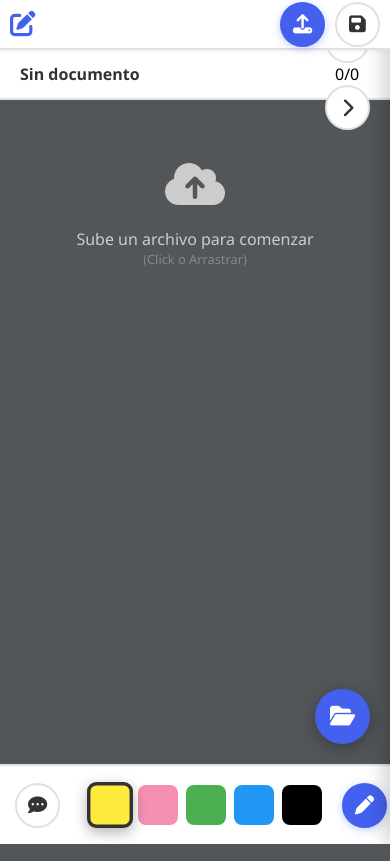
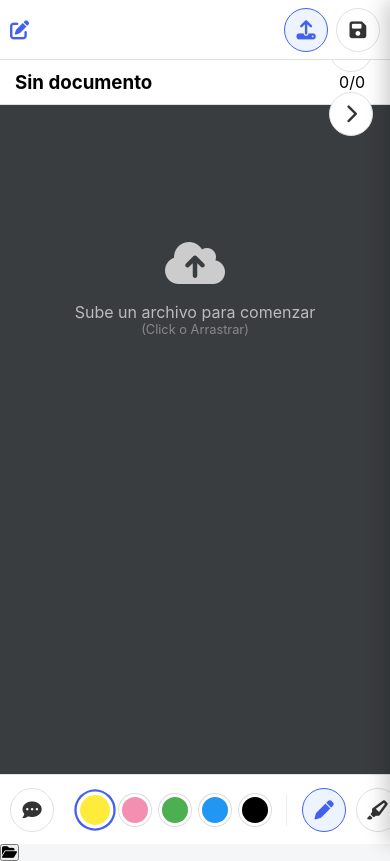
Before and after one commit to usertina/anotacion_documentos, a Flask app: page / in a window 390 px wide. Run offline with Flask 3, Linux system fonts and the light colour scheme; data that the repository does not hold is empty; parts of the project's set-up code (start-up, migrations or seed data) failed here and were passed over.

Commit message:
Actualizar3 styles.css

```diff
--- a/static/css/styles.css
+++ b/static/css/styles.css
@@ -1,495 +1,277 @@
-/* ========================================
-   ANOTADOR INTELIGENTE - STYLES.CSS
-   ======================================== */
+/* ============================================================
+   ESTILOS ROBUSTOS (PC, TABLET, MÓVIL, ORIENTACIÓN MIXTA)
+   ============================================================ */
 
-/* --- 1. RESET Y VARIABLES --- */
+/* --- 1. CONFIGURACIÓN BASE --- */
 * {
-    margin: 0;
-    padding: 0;
-    box-sizing: border-box;
-    font-family: 'Segoe UI', Tahoma, Geneva, Verdana, sans-serif;
+    margin: 0; padding: 0; box-sizing: border-box;
+    font-family: -apple-system, BlinkMacSystemFont, "Segoe UI", Roboto, Helvetica, Arial, sans-serif;
+    -webkit-tap-highlight-color: transparent; /* Quitar brillo azul al tocar en móvil */
 }
 
 :root {
     --primary: #4361ee;
-    --secondary: #3a0ca3;
-    --success: #4CAF50;
-    --danger: #f44336;
-    --warning: #ff9800;
-    --bg-light: #f5f7fb;
-    --bg-dark: #525659;
-    --border: #dee2e6;
-    --text-dark: #333;
-    --text-light: #666;
-
-    /* Dimensiones PC */
-    --sidebar-width: 280px;
-    --header-height: 60px;
-
-    /* Dimensiones Móvil */
-    --mobile-nav-height: 70px;
+    --bg-light: #f4f6f8;
+    --bg-dark: #3a3d40;
+    --border: #e0e0e0;
+    --sidebar-w: 280px;
+    --header-h: 60px;
+    --toolbar-h: 70px; /* Altura barra inferior móvil */
 }
 
 body {
     background-color: var(--bg-light);
-    height: 100vh;
+    /* Usamos dvh para evitar problemas con la barra de URL de Safari/Chrome móvil */
+    height: 100dvh;
     width: 100vw;
-    overflow: hidden;
-    /* QUITADO: touch-action: none; -> Esto bloqueaba el scroll en iPad */
+    overflow: hidden; /* La app principal no scrollea, lo hacen los paneles internos */
 }
 
-/* --- 2. CONTENEDOR PRINCIPAL --- */
 .app-container {
-    display: flex;
-    flex-direction: column;
-    height: 100vh;
-    width: 100vw;
+    display: flex; flex-direction: column; height: 100%; width: 100%;
 }
 
-/* --- 3. HEADER SUPERIOR --- */
+/* --- 2. HEADER --- */
 .app-header {
-    height: var(--header-height);
-    background: white;
-    padding: 0 20px;
-    display: flex;
-    justify-content: space-between;
-    align-items: center;
-    border-bottom: 2px solid var(--border);
-    flex-shrink: 0;
-    box-shadow: 0 2px 5px rgba(0,0,0,0.05);
-    z-index: 100;
+    height: var(--header-h); background: white; padding: 0 15px;
+    display: flex; justify-content: space-between; align-items: center;
+    border-bottom: 1px solid var(--border); flex-shrink: 0; z-index: 20;
 }
+.logo { font-size: 1.2rem; font-weight: 700; color: var(--primary); display: flex; gap: 8px; align-items: center; }
+.logo h1 { font-size: 1.1rem; }
 
-.logo {
-    font-size: 1.4rem;
-    font-weight: 700;
-    color: var(--primary);
-    display: flex;
-    gap: 10px;
-    align-items: center;
+/* Botones del Header (Subir/Guardar) */
+.user-actions { display: flex; gap: 8px; }
+.header-btn {
+    padding: 8px 12px; background: var(--primary); color: white; border: none; border-radius: 6px;
+    font-size: 0.9rem; cursor: pointer; display: flex; align-items: center; gap: 6px;
 }
+.header-btn.secondary { background: white; color: var(--primary); border: 1px solid var(--primary); }
 
-.logo i { font-size: 1.6rem; }
-
-.user-actions {
-    display: flex;
-    gap: 10px;
-}
-
-/* --- 4. LAYOUT CENTRAL (Columnas) --- */
+/* --- 3. LAYOUT CENTRAL --- */
 .main-content {
     display: flex;
-    height: calc(100vh - var(--header-height));
+    height: calc(100dvh - var(--header-h));
     width: 100%;
     position: relative;
-}
-
-/* ========================================
-   5. BARRA IZQUIERDA (HERRAMIENTAS)
-   ======================================== */
-.toolbar {
-    width: var(--sidebar-width);
-    background: white;
-    border-right: 2px solid var(--border);
-    display: flex;
-    flex-direction: column;
-    padding: 20px 15px;
-    overflow-y: auto;
-    flex-shrink: 0;
-    gap: 20px;
-    z-index: 50;
-    transition: all 0.3s ease;
-}
-
-.tool-group { margin-bottom: 10px; }
-
-.tool-group h4 {
-    font-size: 0.9rem;
-    color: var(--text-light);
-    margin-bottom: 10px;
-    font-weight: 600;
-    text-transform: uppercase;
-    letter-spacing: 0.5px;
-}
-
-.tool-buttons {
-    display: flex;
-    flex-direction: column;
-    gap: 8px;
-}
-
-/* Estilos de Botones */
-.tool-btn {
-    padding: 10px 15px;
-    border: 2px solid var(--border);
-    background: white;
-    border-radius: 8px;
-    cursor: pointer;
-    display: flex;
-    align-items: center;
-    gap: 10px;
-    font-size: 0.95rem;
-    color: var(--text-dark);
-    transition: all 0.2s ease;
-    font-weight: 500;
-    justify-content: flex-start;
-    min-height: 42px;
-    flex-shrink: 0; /* Evita que se aplasten en móvil */
-}
-
-.tool-btn:hover {
-    background: #f8f9fa;
-    border-color: var(--primary);
-    transform: translateX(2px);
-}
-
-.tool-btn.active {
-    background: var(--primary);
-    color: white;
-    border-color: var(--primary);
-    box-shadow: 0 2px 8px rgba(67, 97, 238, 0.3);
-}
-
-.tool-btn i {
-    font-size: 1.1rem;
-    width: 24px;
-    text-align: center;
-}
-
-/* Paleta de Colores */
-.color-palette {
-    display: flex;
-    gap: 8px;
-    flex-wrap: wrap;
-}
-
-.color-btn {
-    width: 40px;
-    height: 40px;
-    border-radius: 8px;
-    border: 3px solid transparent;
-    cursor: pointer;
-    transition: all 0.2s ease;
-    flex-shrink: 0; /* Evita que se aplasten */
-}
-
-.color-btn:hover { transform: scale(1.1); box-shadow: 0 3px 10px rgba(0,0,0,0.2); }
-.color-btn.active { border-color: #333; transform: scale(1.15); box-shadow: 0 4px 12px rgba(0,0,0,0.3); }
-
-/* ========================================
-   6. SECCIÓN CHATBOT
-   ======================================== */
-.chatbot-section {
-    margin-top: auto;
-    padding-top: 20px;
-    border-top: 2px solid var(--border);
-    display: flex;
-    flex-direction: column;
-    flex: 1;
-    min-height: 250px;
-}
-
-.chatbot-section h3 {
-    font-size: 1rem;
-    margin-bottom: 12px;
-    display: flex;
-    align-items: center;
-    gap: 8px;
-    color: var(--primary);
-}
-
-.chatbot-messages {
-    flex: 1;
-    overflow-y: auto;
-    margin-bottom: 10px;
-    padding: 10px;
-    background: #f8f9fa;
-    border-radius: 8px;
-    display: flex;
-    flex-direction: column;
-    gap: 8px;
-    border: 1px solid #eee;
-}
-
-.message {
-    padding: 8px 12px;
-    border-radius: 8px;
-    max-width: 90%;
-    word-wrap: break-word;
-    font-size: 0.9rem;
-    line-height: 1.4;
-}
-
-.message.user {
-    background: var(--primary);
-    color: white;
-    align-self: flex-end;
-    border-bottom-right-radius: 2px;
-}
-
-.message.bot {
-    background: white;
-    color: var(--text-dark);
-    align-self: flex-start;
-    border: 1px solid var(--border);
-    border-bottom-left-radius: 2px;
-}
-
-.message.typing { font-style: italic; color: var(--text-light); }
-
-.chatbot-input { display: flex; gap: 8px; }
-.chatbot-input input {
-    flex: 1; padding: 8px 12px;
-    border: 2px solid var(--border); border-radius: 6px;
-    font-size: 0.9rem;
-}
-.chatbot-input input:focus { outline: none; border-color: var(--primary); }
-.chatbot-input button { min-width: 40px; padding: 0; justify-content: center; }
-
-/* ========================================
-   7. ÁREA CENTRAL (DOCUMENTO)
-   ======================================== */
-.document-area {
-    flex: 1;
-    display: flex;
-    flex-direction: column;
-    background: var(--bg-dark);
-    position: relative;
-    min-width: 0;
     overflow: hidden;
 }
 
-.document-header {
-    background: white;
-    padding: 0 20px;
-    height: 50px;
-    display: flex;
-    justify-content: space-between;
-    align-items: center;
-    border-bottom: 2px solid var(--border);
-    flex-shrink: 0;
+/* ============================================================
+   4. BARRA DE HERRAMIENTAS (Adaptable)
+   ============================================================ */
+.toolbar {
+    background: white; border-right: 1px solid var(--border);
+    display: flex; flex-direction: column;
+    z-index: 30;
+
+    /* En PC: Barra lateral fija */
+    width: var(--sidebar-w);
+    padding: 20px;
+    overflow-y: auto;
+    gap: 20px;
 }
 
-.document-header h3 {
-    font-size: 1rem; color: var(--text-dark);
-    white-space: nowrap; overflow: hidden; text-overflow: ellipsis;
-    max-width: 300px;
+/* Grupos de herramientas */
+.tool-group { margin-bottom: 5px; }
+.tool-group h4 {
+    font-size: 0.75rem; color: #888; text-transform: uppercase; margin-bottom: 8px; font-weight: 600;
 }
 
-/* Canvas Container (AQUÍ ESTÁ LA CLAVE DEL SCROLL) */
+/* Botones de Herramientas */
+.tool-buttons { display: flex; flex-direction: column; gap: 8px; }
+
+.tool-btn {
+    padding: 10px; border: 1px solid var(--border); background: white; border-radius: 8px;
+    cursor: pointer; display: flex; align-items: center; gap: 10px; font-size: 0.9rem;
+    color: #333; transition: 0.1s; min-height: 44px; /* Tamaño mínimo táctil */
+}
+.tool-btn:active { transform: scale(0.98); }
+.tool-btn.active { background: #eef4ff; border-color: var(--primary); color: var(--primary); font-weight: 600; }
+.tool-btn i { font-size: 1.1rem; width: 24px; text-align: center; }
+
+/* Colores */
+.color-palette { display: flex; gap: 8px; flex-wrap: wrap; }
+.color-btn {
+    width: 36px; height: 36px; border-radius: 50%; border: 3px solid white;
+    box-shadow: 0 0 0 1px #ddd; cursor: pointer; flex-shrink: 0;
+}
+.color-btn.active { transform: scale(1.15); box-shadow: 0 0 0 2px var(--primary); border-color: white; }
+
+/* Slider */
+input[type=range] { width: 100%; margin: 10px 0; }
+
+/* Chatbot en Barra (PC) */
+.chatbot-section {
+    margin-top: auto; border-top: 1px solid var(--border); padding-top: 15px;
+    display: flex; flex-direction: column; flex: 1; min-height: 250px;
+}
+.chatbot-messages {
+    flex: 1; overflow-y: auto; background: #f9f9f9; padding: 10px; border-radius: 8px;
+    margin-bottom: 10px; border: 1px solid #eee; display: flex; flex-direction: column; gap: 8px;
+}
+.message { padding: 8px; border-radius: 6px; font-size: 0.9rem; max-width: 90%; }
+.message.user { background: var(--primary); color: white; align-self: flex-end; }
+.message.bot { background: white; border: 1px solid #ddd; align-self: flex-start; }
+.chatbot-input { display: flex; gap: 5px; }
+.chatbot-input input { flex: 1; padding: 8px; border: 1px solid var(--border); border-radius: 4px; }
+
+/* ============================================================
+   5. VISOR DE DOCUMENTO (CENTRO)
+   ============================================================ */
+.document-area {
+    flex: 1; display: flex; flex-direction: column; background: var(--bg-dark);
+    position: relative; overflow: hidden; min-width: 0;
+}
+
+.document-header {
+    height: 45px; background: white; border-bottom: 1px solid var(--border);
+    display: flex; justify-content: space-between; align-items: center; padding: 0 15px; flex-shrink: 0;
+}
+.doc-title { font-size: 0.9rem; font-weight: 500; white-space: nowrap; overflow: hidden; text-overflow: ellipsis; max-width: 200px; }
+
+/* AQUÍ ESTÁ EL SCROLL DEL DOCUMENTO */
 .document-container {
     flex: 1;
-    overflow-y: auto; /* Permitir scroll vertical */
-    overflow-x: auto;
-    position: relative;
-    display: flex;
-    justify-content: center;
-    align-items: flex-start;
-    padding: 40px 20px;
-    /* Mejora el scroll en iOS */
-    -webkit-overflow-scrolling: touch;
+    overflow: auto; /* Permite scroll en todas direcciones */
+    display: flex; justify-content: center; align-items: flex-start;
+    padding: 20px;
+    -webkit-overflow-scrolling: touch; /* Suavidad en iOS */
 }
 
-.document-container.drag-over { background: #3a4348 !important; }
-
-/* Papel Blanco */
+/* El "Papel" */
 .text-content {
-    background: white;
-    box-shadow: 0 8px 30px rgba(0, 0, 0, 0.3);
+    background: white; box-shadow: 0 4px 15px rgba(0,0,0,0.3);
     position: relative;
-    min-width: 210mm; /* A4 */
-    min-height: 297mm;
-    padding: 40px;
-    border-radius: 4px;
+    /* Ajuste para que no sea gigante en móvil pero sí en PC */
+    width: 100%; max-width: 1000px;
+    min-height: 800px;
 }
-
-.text-content img { display: block; max-width: 100%; height: auto; margin: 0 auto; }
+.text-content img { display: block; width: 100%; height: auto; pointer-events: none; }
 
 #annotationCanvas {
-    position: absolute; top: 0; left: 0;
-    z-index: 10;
-    /* Solo el canvas bloquea gestos para dibujar, el resto permite scroll */
+    position: absolute; top: 0; left: 0; z-index: 10;
+    /* Touch-action none SOLO en el canvas para poder dibujar sin mover la pantalla.
+       Si tocas fuera del canvas, sí hay scroll. */
     touch-action: none;
     cursor: crosshair;
 }
 
-/* Mensaje de Subida */
-.upload-prompt {
-    text-align: center; padding: 60px 20px; color: #ccc;
-    cursor: pointer; transition: all 0.3s ease;
-}
-.upload-prompt:hover { color: white; transform: scale(1.05); }
-.upload-prompt i { font-size: 4rem; margin-bottom: 20px; display: block; }
+.upload-prompt { text-align: center; color: #bbb; margin-top: 20%; cursor: pointer; }
+.upload-prompt i { font-size: 4rem; display: block; margin-bottom: 15px; }
 
-/* ========================================
-   8. PANEL DERECHO (ARCHIVOS)
-   ======================================== */
+/* ============================================================
+   6. PANEL DERECHO (ARCHIVOS)
+   ============================================================ */
 .documents-panel {
-    width: var(--sidebar-width);
-    background: white;
-    border-left: 2px solid var(--border);
-    padding: 20px;
-    overflow-y: auto;
-    flex-shrink: 0;
-    display: flex;
-    flex-direction: column;
-    gap: 20px;
-    z-index: 50;
+    width: var(--sidebar-w); background: white; border-left: 1px solid var(--border);
+    display: flex; flex-direction: column; padding: 15px; gap: 15px; z-index: 30;
     transition: transform 0.3s ease;
 }
+.document-item {
+    padding: 10px; border: 1px solid #eee; border-radius: 6px; margin-bottom: 8px; cursor: pointer;
+}
+.document-item.active { border-color: var(--primary); background: #f0f7ff; }
+.doc-name { font-weight: 600; font-size: 0.85rem; overflow: hidden; text-overflow: ellipsis; white-space: nowrap; }
+.doc-date { font-size: 0.7rem; color: #888; }
+.doc-actions { display: flex; gap: 5px; margin-top: 5px; justify-content: flex-end; }
+.action-btn { background: none; border: none; cursor: pointer; padding: 5px; font-size: 1rem; }
 
-.document-item {
-    padding: 12px;
-    background: #f8f9fa;
-    border: 2px solid transparent;
-    border-radius: 8px;
-    margin-bottom: 10px;
-    cursor: pointer;
-    transition: all 0.2s ease;
-    display: flex;
-    flex-direction: column;
-    gap: 8px;
-}
+/* ============================================================
+   7. MEDIA QUERIES (MÓVIL Y TABLET VERTICAL)
+   ============================================================ */
+.mobile-only { display: none !important; } /* Oculto en PC */
 
-.document-item:hover { background: #e9ecef; border-color: var(--primary); transform: translateX(3px); }
-.document-item.active { border-color: var(--primary); background: #eef4ff; }
+/* Activamos modo móvil si es menos de 1024px (iPad Pro vertical o horizontal pequeña) */
+@media (max-width: 1024px) {
+    .desktop-only { display: none !important; }
+    .mobile-only { display: flex !important; }
 
-.document-name { font-weight: 600; font-size: 0.9rem; overflow: hidden; text-overflow: ellipsis; white-space: nowrap; }
-.document-meta { font-size: 0.75rem; color: var(--text-light); }
+    /* Header compacto */
+    .app-header { padding: 0 10px; }
+    .logo span, .logo h1 { display: none; }
 
-.empty-docs { padding: 20px; color: var(--text-light); text-align: center; font-style: italic; }
-
-/* ========================================
-   9. UTILIDADES RESPONSIVE
-   ======================================== */
-.mobile-only { display: none !important; }
-.desktop-only { display: block !important; }
-
-/* ========================================
-   10. MÓVIL Y TABLET (Media Query)
-   ======================================== */
-@media (max-width: 900px) {
-
-    .mobile-only { display: flex !important; }
-    .desktop-only { display: none !important; }
-
-    .app-header { padding: 0 10px; height: 50px; }
-    .logo h1 { display: none; }
-
+    /* Reorganizar Layout */
     .main-content {
         flex-direction: column;
-        height: calc(100vh - 50px);
+        height: calc(100dvh - var(--header-h));
     }
 
-    /* --- BARRA DE HERRAMIENTAS INFERIOR SCROLLABLE --- */
+    /* BARRA DE HERRAMIENTAS INFERIOR (SCROLLABLE) */
     .toolbar {
-        position: fixed;
-        bottom: 0; left: 0; right: 0;
+        order: 2; /* Poner al final (abajo) */
         width: 100%;
-        height: 80px; /* Un poco más alta para que quepa todo */
-        flex-direction: row;
+        height: var(--toolbar-h);
+        flex-direction: row; /* Horizontal */
+        padding: 5px 10px;
         border-right: none;
-        border-top: 2px solid var(--border);
-        padding: 5px 15px;
+        border-top: 1px solid var(--border);
         align-items: center;
-        justify-content: flex-start; /* Alinear al principio para el scroll */
-        gap: 20px;
+        gap: 15px;
 
-        /* HABILITAR SCROLL HORIZONTAL */
+        /* Permitir scroll horizontal para ver colores/grosor */
         overflow-x: auto;
         overflow-y: hidden;
         white-space: nowrap;
         -webkit-overflow-scrolling: touch;
     }
 
+    /* Ajustar grupos para línea horizontal */
     .tool-group {
-        margin: 0;
-        display: flex;
-        align-items: center;
-        border-bottom: none;
-        padding: 0;
+        display: flex; align-items: center; gap: 10px; margin: 0; padding-right: 15px; border-right: 1px solid #eee;
     }
-
-    /* Mostrar Colores y Grosor en Móvil */
-    .color-palette {
-        display: flex;
-        flex-wrap: nowrap; /* No saltar de línea */
-        gap: 8px;
-    }
-
-    /* El slider ocupa un ancho fijo */
-    input[type=range] { width: 100px !important; }
+    .tool-group:last-child { border: none; }
 
     .tool-buttons { flex-direction: row; gap: 10px; }
 
+    /* Botones más grandes para dedos */
     .tool-btn {
-        width: 45px; height: 45px;
-        border-radius: 50%;
-        padding: 0;
-        justify-content: center;
+        flex-shrink: 0; width: 44px; height: 44px; padding: 0; justify-content: center; border-radius: 50%;
     }
-    .tool-btn:hover { transform: none; } /* Quitar efecto hover en tactil */
-    .tool-btn span { display: none; }
     .tool-btn i { font-size: 1.2rem; }
 
-    /* Ocultar Chat en barra (ya tiene botón) */
-    .chatbot-section { display: none; }
+    /* Colores y Slider VISIBLES en scroll horizontal */
+    .color-palette { flex-wrap: nowrap; gap: 8px; }
+    .color-btn { width: 32px; height: 32px; }
+    #brushSize { width: 100px; flex-shrink: 0; }
 
-    /* --- ÁREA CENTRAL --- */
+    /* Ocultar Chatbot de la barra (usar botón flotante) */
+    .toolbar .chatbot-section { display: none; }
+
+    /* ÁREA DOCUMENTO */
     .document-area {
-        /* Restar header y barra inferior */
-        height: calc(100vh - 50px - 80px);
-        width: 100%;
+        order: 1; /* Arriba */
+        height: calc(100% - var(--toolbar-h)); /* Restar barra inferior */
     }
     .document-container { padding: 10px; }
+    .text-content { width: 100%; padding: 10px; }
 
-    /* Ajuste del papel al móvil */
-    .text-content {
-        min-width: 100%;
-        width: 100%;
-        padding: 10px;
-        min-height: auto;
+    /* PANELES LATERALES (MODALES) */
+    .documents-panel, #chatbotModal {
+        position: fixed; top: 0; right: 0; bottom: 0;
+        width: 85%; max-width: 320px;
+        background: white; z-index: 100;
+        box-shadow: -5px 0 20px rgba(0,0,0,0.2);
+        transform: translateX(100%); /* Oculto */
     }
+    .documents-panel.open, #chatbotModal.open { transform: translateX(0); }
 
-    /* PANELES DESLIZANTES */
-    .documents-panel {
-        position: fixed; top: 0; right: 0; bottom: 0; width: 85%; max-width: 300px;
-        transform: translateX(100%);
-        box-shadow: -5px 0 20px rgba(0,0,0,0.2);
+    /* Estilo específico para Chatbot Modal */
+    #chatbotModal {
+        display: flex; flex-direction: column; padding: 15px;
     }
-    .documents-panel.open { transform: translateX(0); }
-
-    .mobile-docs-header {
-        padding-bottom: 15px; border-bottom: 1px solid var(--border); margin-bottom: 15px;
-        display: flex; justify-content: space-between; align-items: center;
-    }
-    .mobile-docs-header h3 { font-size: 1.2rem; color: var(--primary); margin: 0; }
-    .mobile-docs-header button { border: none; background: none; font-size: 1.5rem; color: #999; }
-
-    /* CHATBOT FLOTANTE */
-    #chatbotSection {
-        display: none; position: fixed; bottom: 80px; left: 0; right: 0;
-        height: 60vh; background: white; border-top: 4px solid var(--primary);
-        z-index: 200; padding: 15px; box-shadow: 0 -5px 20px rgba(0,0,0,0.2);
-        border-radius: 20px 20px 0 0;
-    }
-    #chatbotSection.open { display: flex; }
-
-    .mobile-chat-header {
-        display: flex; justify-content: space-between; align-items: center; margin-bottom: 10px;
-    }
-    .mobile-chat-header h3 { font-size: 1.2rem; font-weight: bold; color: var(--primary); margin: 0; }
-    .mobile-chat-header button { border: none; background: none; font-size: 1.5rem; }
+    .chatbot-messages { flex: 1; }
 }
 
-/* BOTÓN FLOTANTE */
-.mobile-fab {
-    display: none; position: fixed; bottom: 100px; right: 20px;
-    width: 55px; height: 55px; border-radius: 50%;
-    background: var(--primary); color: white; border: none;
-    box-shadow: 0 4px 15px rgba(0,0,0,0.3); z-index: 90;
-    cursor: pointer; font-size: 1.4rem;
-    align-items: center; justify-content: center;
+/* BOTONES FLOTANTES MÓVIL */
+.fab-container {
+    position: fixed; bottom: 85px; right: 15px;
+    display: flex; flex-direction: column; gap: 10px; z-index: 90;
 }
-
-@media (max-width: 900px) { .mobile-fab { display: flex; } }
+.fab {
+    width: 50px; height: 50px; border-radius: 50%; border: none;
+    background: var(--primary); color: white;
+    box-shadow: 0 4px 10px rgba(0,0,0,0.3);
+    display: flex; align-items: center; justify-content: center;
+    font-size: 1.2rem; cursor: pointer;
+}
```
